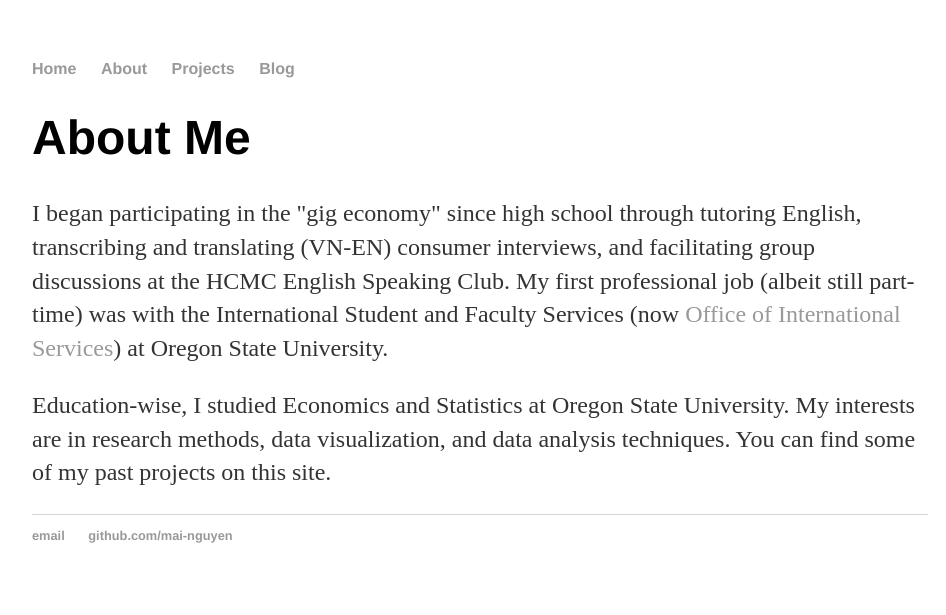
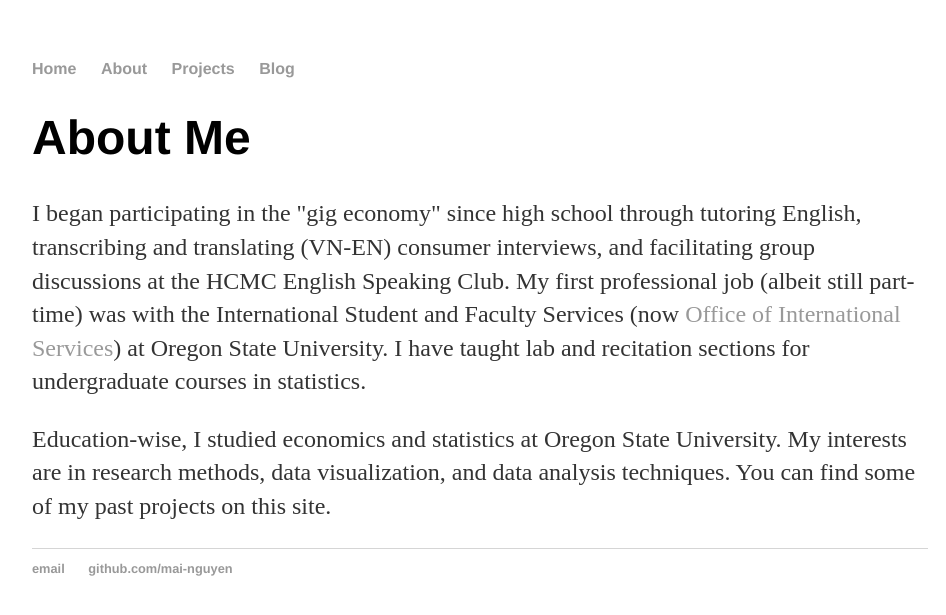
Before and after one commit to mai-nguyen/mai-nguyen.github.io, a Jekyll site: the page built from about/index.html, in a window 1280 px wide. Shown: the top 615 px of the page, without its empty margins (160-1106 px from the left). Built offline with Jekyll 4.4.1, drawn with Linux system fonts in a browser that asks for light colours.

Commit message:
Update index.html

```diff
--- a/about/index.html
+++ b/about/index.html
@@ -1,12 +1,12 @@
 ---
 layout: default
 title: About Me
+published: true
 ---
 <div class="blurb">
 	<h1>About Me</h1>
-	<p>I began participating in the "gig economy" since high school through tutoring English, transcribing and translating (VN-EN) consumer interviews, and facilitating group discussions at the HCMC English Speaking Club. My first professional job (albeit still part-time) was with the International Student and Faculty Services (now <a href="https://internationalservices.oregonstate.edu/international-osu">Office of International Services</a>) at Oregon State University.
-    </p>
+	<p>I began participating in the "gig economy" since high school through tutoring English, transcribing and translating (VN-EN) consumer interviews, and facilitating group discussions at the HCMC English Speaking Club. My first professional job (albeit still part-time) was with the International Student and Faculty Services (now <a href="https://internationalservices.oregonstate.edu/international-osu">Office of International Services</a>) at Oregon State University. I have taught lab and recitation sections for undergraduate courses in statistics.</p>
 
 
-    <p>Education-wise, I studied Economics and Statistics at Oregon State University. My interests are in research methods, data visualization, and data analysis techniques.  You can find some of my past projects on this site.</p>
+    <p>Education-wise, I studied economics and statistics at Oregon State University. My interests are in research methods, data visualization, and data analysis techniques.  You can find some of my past projects on this site.</p>
 </div><!-- /.blurb -->
```
